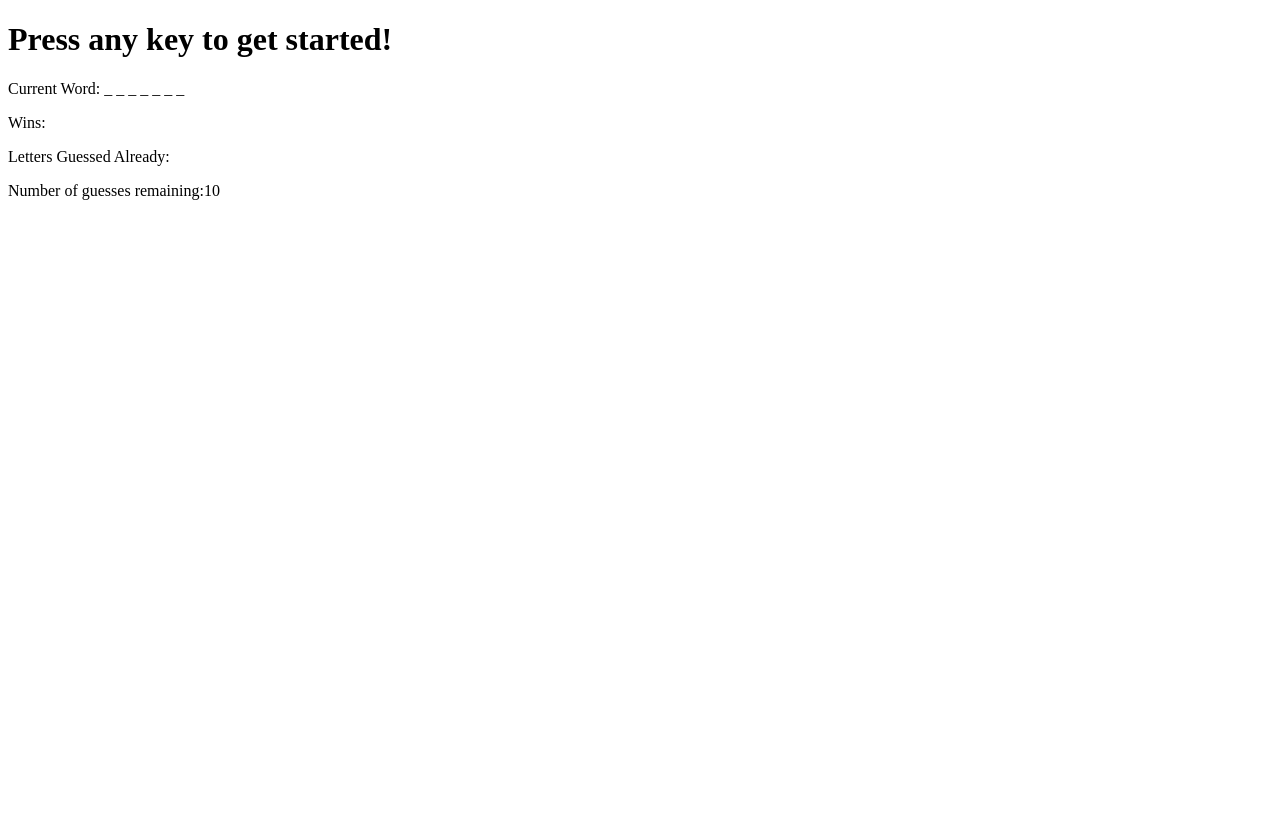
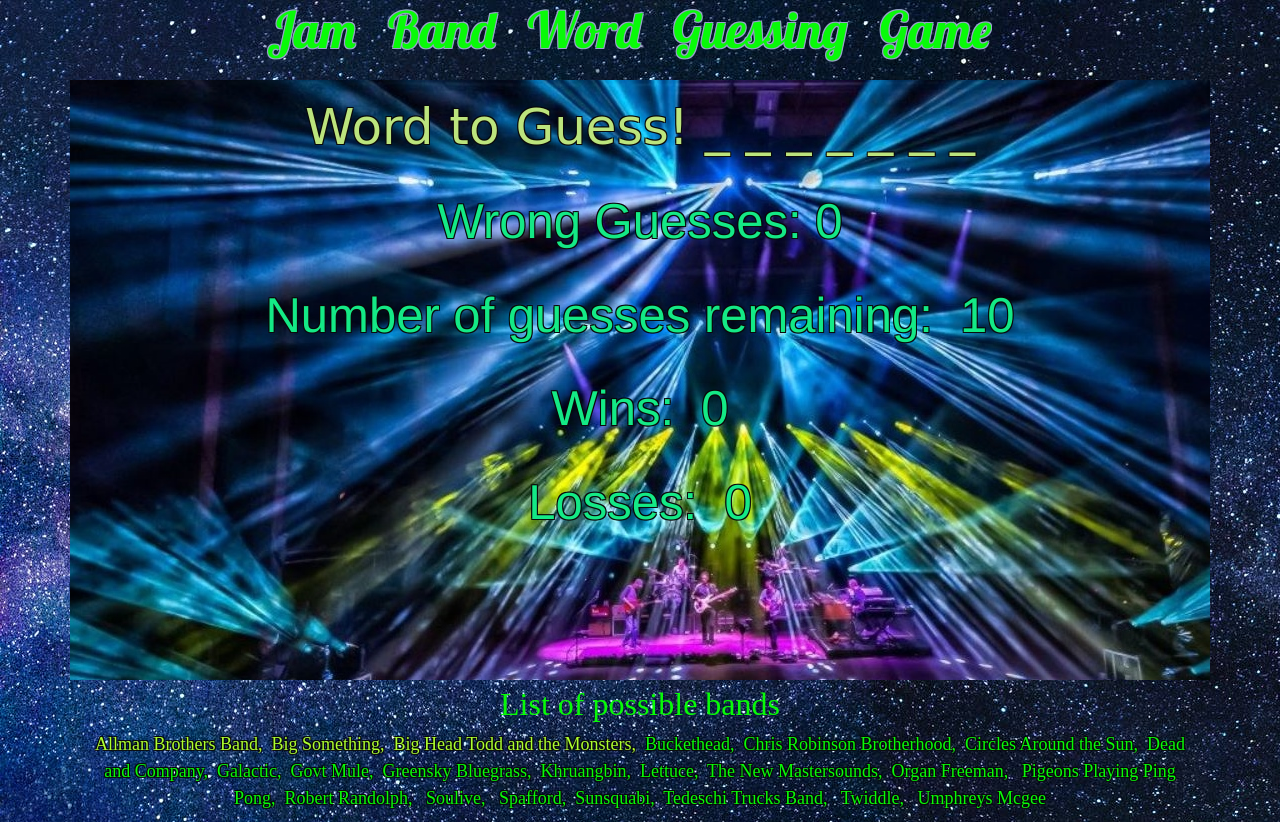
Before and after one commit to mnezz1131/WORD-GUESS-GAME, a plain HTML site: page index.html in a window 1280 px wide. Before the commit the page ends 800 px from the top, so only its background shows below. Drawn offline with nearby package versions, Linux system fonts and the light colour scheme; a web font is replaced by a local one.

Commit message:
work out with video

```diff
--- /dev/null
+++ b/Assets/reset.css
@@ -0,0 +1,48 @@
+/* http://meyerweb.com/eric/tools/css/reset/
+   v2.0 | 20110126
+   License: none (public domain)
+*/
+
+html, body, div, span, applet, object, iframe,
+h1, h2, h3, h4, h5, h6, p, blockquote, pre,
+a, abbr, acronym, address, big, cite, code,
+del, dfn, em, img, ins, kbd, q, s, samp,
+small, strike, strong, sub, sup, tt, var,
+b, u, i, center,
+dl, dt, dd, ol, ul, li,
+fieldset, form, label, legend,
+table, caption, tbody, tfoot, thead, tr, th, td,
+article, aside, canvas, details, embed,
+figure, figcaption, footer, header, hgroup,
+menu, nav, output, ruby, section, summary,
+time, mark, audio, video {
+	margin: 0;
+	padding: 0;
+	border: 0;
+	font-size: 100%;
+	font: inherit;
+	vertical-align: baseline;
+}
+/* HTML5 display-role reset for older browsers */
+article, aside, details, figcaption, figure,
+footer, header, hgroup, menu, nav, section {
+	display: block;
+}
+body {
+	line-height: 1;
+}
+ol, ul {
+	list-style: none;
+}
+blockquote, q {
+	quotes: none;
+}
+blockquote:before, blockquote:after,
+q:before, q:after {
+	content: '';
+	content: none;
+}
+table {
+	border-collapse: collapse;
+	border-spacing: 0;
+}
--- a/Assets/style.css
+++ b/Assets/style.css
@@ -0,0 +1,83 @@
+body{
+    background-image: url(../Assets/images/milky-way-starry-sky-night-sky-star-956981.jpeg);
+}
+
+h1 {
+font-size: 50px;
+text-align: center;
+margin: 15px;
+width: 80%;
+font-family: 'Lobster', cursive;
+margin: auto;
+color: rgb(8, 250, 8);
+text-shadow:
+  -1px -1px 0 rgb(151, 164, 201),
+  1px -1px 0  rgb(151, 164, 201),
+  -1px 1px 0  rgb(151, 164, 201),
+  1px 1px 0  rgb(151, 164, 201);
+}
+
+.container{
+background-image: url(../Assets/images/img1.JPG);
+height: 600px;
+width: 1280px;
+padding: 0px;
+margin-top: 20px;
+}
+
+p {
+  font-size: 49px;
+  color: rgb(20, 233, 134);
+  margin: 0 auto;
+  padding: 10px;
+  text-align: center;
+  font-family: 'Franklin Gothic Medium', 'Arial Narrow', Arial, sans-serif;
+  text-shadow:
+  -1px -1px 0 rgb(8, 8, 8),
+  1px -1px 0 rgb(10, 10, 10),
+  -1px 1px 0 rgb(12, 12, 12),
+  1px 1px 0 rgb(12, 12, 12);
+}
+
+#guess {
+    font-family: 'Baumans', cursive;
+    font-size: 50px;
+    color: rgb(188, 228, 125);
+    text-shadow:
+  -1px -1px 0 rgb(8, 8, 8),
+  1px -1px 0 rgb(10, 10, 10),
+  -1px 1px 0 rgb(12, 12, 12),
+  1px 1px 0 rgb(12, 12, 12);
+}
+
+.container2 {
+    text-align: center;
+    font-family: 'Times New Roman', Times, serif;
+    font-size: 18px;
+    color: rgb(8, 250, 8);
+    margin-bottom: -5px;
+    padding-top: 5px;
+    width: 1120px;
+    margin: 0 auto;
+}
+
+ #bands {
+    font-family: 'Times New Roman', Times, serif;
+    font-size: 18px;
+    color:  rgb(8, 250, 8);
+    text-shadow: none;
+    margin-top: -10px;
+    text-shadow:
+  -1px -1px 0 rgb(8, 8, 8),
+  1px -1px 0 rgb(10, 10, 10),
+  -1px 1px 0 rgb(12, 12, 12),
+  1px 1px 0 rgb(12, 12, 12);
+ }
+
+a:link {
+    color: greenyellow;
+}
+
+a:visited {
+    color: chartreuse
+}
--- a/Assets/word.js
+++ b/Assets/word.js
@@ -1,68 +1,106 @@
-//create an array of bands
-var jamBands = ["allman brothers band","big gigantic","big head todd and the monsters","chris robinson brotherhood","circles around the sun",
-"dead and company","galactic","govt mule","greensky bluegrass","lettuce","the new mastersounds","pigeons playing ping pong","robert randolph and the family band",
-"spafford","umphreys mcgee"]
+//Arrays and Variables for holding data
+var wordOptions = ["buckethead","twiddle","galactic","soulive", "khruangbin","lettuce","sunsquabi","spafford"];
+var selectedWord = "";
+var lettersInWord = [];
+var numBlanks = 0;
+var blanksAndSuccesses = [];
+var wrongLetters = [];
+var letterGuessed = [];
 
-var userGuess = []  //The letters guessed by the user
-var computerChoice = "";
+//Game counters
 var winCount = 0;
-var loseCount = 0;
+var lossCount = 0;
 var guessesLeft = 10;
-var underScores = [];
-var incorrectGuess = [];
+
+//=============================================================================================================================
+function startGame(){
+    selectedWord = wordOptions[Math.floor(Math.random()*wordOptions.length)]; //generates random computer from wordOptions array
+    console.log(selectedWord);                                                //prints the random band chosen
+
+    var lettersInWord = selectedWord.split("");                               //splits selectedWord string in separate characters
+    console.log(lettersInWord)                                                //prints the result of the selectedWord split
+
+    numBlanks = lettersInWord.length;                                         //assigns numBlanks to the lettersInWord Array
+    console.log(numBlanks);
+
+//Reset
+    guessesLeft = 10;
+    wrongLetters = [];
+    blanksAndSuccesses = [];
+
+//loop through the length to push to the blanksAndSuccesses []
+   for (var i=0; i<numBlanks; i++) {
+        blanksAndSuccesses.push("_")
+    }
+    console.log(blanksAndSuccesses);
+    document.getElementById("wordToGuess").innerHTML = blanksAndSuccesses.join(" ");
+    document.getElementById("numGuesses").innerHTML = guessesLeft;
+    document.getElementById("winCounter").innerHTML = winCount;
+    document.getElementById("lossCounter").innerHTML = lossCount;
+}
+
+function checkLetters (letter) {
+    var isLetterInWord = false;
+    //Checks to see if letter exists at all in word
+
+    for (var i=0; i< numBlanks; i++) {
+        if (selectedWord[i] == letter) {
+          isLetterInWord = true;
+        }
+    }
+//check where letter exists
+if(isLetterInWord) {
+    for (var i=0; i<numBlanks; i++) {
+        if(selectedWord[i] == letter) {
+            blanksAndSuccesses[i] = letter;
+        }
+    }
+
+}
+
+else{
+    wrongLetters.push(letter);
+    guessesLeft--
+}
+
+console.log(blanksAndSuccesses)
+
+
+}
+
+function roundComplete () {
+  //  console.log("Win Count: " + winCount + "| Loss Count: " + lossCount  + "| Guesses Left: "+ guessesLeft);
+    document.getElementById("numGuesses").innerHTML = guessesLeft;
+    document.getElementById("wordToGuess").innerHTML = blanksAndSuccesses.join(" ");
+    document.getElementById("wrongGuesses").innerHTML = wrongLetters.join(" ");
+ //blanks And Successes is consoled on line 67
+ //letterInWord is consoled on line 21
+
+  if(lettersInWord.toString() == blanksAndSuccesses.toString()) {
+        winCount++;
+        alert("YOU WON!");
+
+         document.getElementById("winCounter").innerHTML = winCount;
+        startGame();
+    }
+
+  else if (guessesLeft == 0){
+    lossCount++;
+  alert("YOU LOST!!");
+    document.getElementById("lossCounter").innerHTML = lossCount;
+  startGame();
+   }
+}
+
+//Main Process==============================================================================================================================
+startGame();
+
+document.onkeyup = function(event) {
+    var letterGuessed = String.fromCharCode(event.keyCode).toLowerCase();
+
+    checkLetters(letterGuessed);
+    roundComplete();
 
 
 
-
-//=============================================================================================================================
-function startGame(){
-//CREATE UNDERSCORES BASED ON THE RANDOM WORD CHOSEN BY THE COMPUTER
-    computerChoice = jamBands[Math.floor(Math.random()*jamBands.length)]; //generates random computer from jambands array
-    console.log(computerChoice); //prints the random band chosen
-
-    var splitChoice = computerChoice.split(""); //splits computerChoice string in separate characters
-    console.log(splitChoice)                    //prints the result of the computerChoice split
-
-    for(var i=0; i < splitChoice.length; i++) {
-        underScores.push("_")                   //loop through the length to push to the underScores []
-    }
-    console.log(underScores);
-    document.getElementById("wordChoice").innerHTML = underScores.join(" ");
 }
-
-    startGame();
-//==============================================================================================================================
-var guessed = function(){
-    document.getElementById("guesses").innerHTML = guessesLeft;
-    }
-
-    guessed();
-
-    var guessedSoFar = function(){
-        document.getElementById("guessessofar").innerHTML = userGuess.join(",");
-        }
-        guessedSoFar();
-
-//==============================================================================================================================
-document.onkeyup = function(event) {
-    var userGuess = event.key;
-    var letterKeyed = event.key.toLowerCase();
-    console.log(letterKeyed);
-
-    //document.getElementById("guessedsofar").innerHTML = letterKeyed.join(" ");
-guessesLeft--;
-guessed();
-
-if(computerChoice.indexOf(letterKeyed) > -1) {
-    console.log(true);
-    underScores[computerChoice.indexOf(letterKeyed)] = letterKeyed;
-    console.log(underScores);
-    underScores[0].innerHTML = underScores.join(' ');
-    document.getElementById("wordChoice").innerHTML = underScores.join(" ");
-} else {incorrectGuess.push(letterKeyed);
-console.log(incorrectGuess)
-guessedSoFar();
-document.getElementById("guessessofar").innerHTML = incorrectGuess.join(",");
-}
-
-}
--- a/index.html
+++ b/index.html
@@ -4,19 +4,31 @@
     <meta charset="UTF-8">
     <meta name="viewport" content="width=device-width, initial-scale=1.0">
     <meta http-equiv="X-UA-Compatible" content="ie=edge">
+    <link rel = "stylesheet"    type = "text/css"  href = "Assets/reset.css" />
+    <link rel="stylesheet" href="https://stackpath.bootstrapcdn.com/bootstrap/4.4.1/css/bootstrap.min.css" integrity="sha384-Vkoo8x4CGsO3+Hhxv8T/Q5PaXtkKtu6ug5TOeNV6gBiFeWPGFN9MuhOf23Q9Ifjh" crossorigin="anonymous">
+    <link href="https://fonts.googleapis.com/css?family=Baumans|Lobster&display=swap" rel="stylesheet">
+    <link rel = "stylesheet"    type = "text/css"  href = "Assets/style.css" />
     <title>WORD GUESS GAME</title>
 </head>
-<h1>Press any key to get started!</h1>
+<body>
+<h1>Jam &nbsp Band &nbsp Word &nbsp Guessing &nbsp Game &nbsp</h1>
 
-<div class = container>
-<p> Current Word:  <span id = wordChoice></span></p>
-<p> Wins:<span id =wins></span></p>
-<p> Letters Guessed Already:<span id = guessessofar>0</span></p>
-<p> Number of guesses remaining:<span id =guesses></span></p>
-
+<div class="container">
+    <p id="guess">Word to Guess!&nbsp<span id = wordToGuess></span></p>
+    <p> Wrong Guesses:&nbsp<span id = wrongGuesses>0</span></p>
+    <p> Number of guesses remaining: &nbsp<span id =numGuesses></span></p>
+    <p> Wins:&nbsp <span id =winCounter></span></p>
+    <p> Losses:&nbsp <span id =lossCounter></span></p>
 </div>
 
-<body>
+<div class="container2">
+<h2>List of possible bands</h2>
+
+    <p id = "bands"><a href="https://en.wikipedia.org/wiki/The_Allman_Brothers_Band"  target="blank" >Allman Brothers Band,</a>&nbsp <a href=https://en.wikipedia.org/wiki/Big_Something" target="blank"> Big Something,</a>&nbsp <a href=https://en.wikipedia.org/wiki/Big_Head_Todd_and_the_Monsters" target="blank"> Big Head Todd and the Monsters,</a>&nbsp Buckethead,&nbsp Chris Robinson Brotherhood,&nbsp Circles Around the Sun,&nbsp
+    Dead and Company,&nbsp Galactic,&nbsp Govt Mule,&nbsp Greensky Bluegrass,&nbsp Khruangbin,&nbsp Lettuce,&nbsp The New Mastersounds,&nbsp Organ Freeman, &nbsp Pigeons Playing Ping Pong,&nbsp Robert Randolph,
+    &nbsp Soulive, &nbsp Spafford,&nbsp Sunsquabi,&nbsp Tedeschi Trucks Band, &nbsp Twiddle, &nbsp Umphreys Mcgee</p>
+    </div>
+
 <script src = "Assets/word.js"  ></script>
 </body>
 </html>
```
Also changed, not shown: Assets/images/img1.JPG (added), Assets/images/milky-way-starry-sky-night-sky-star-956981.jpeg (added).
